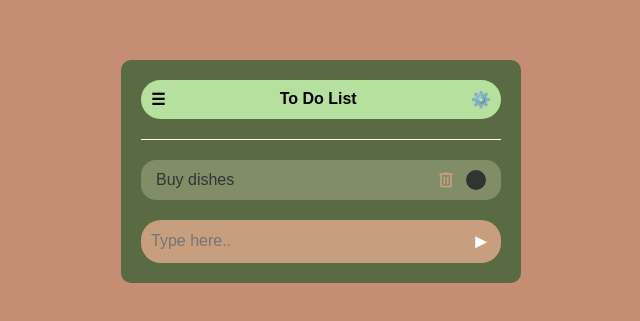
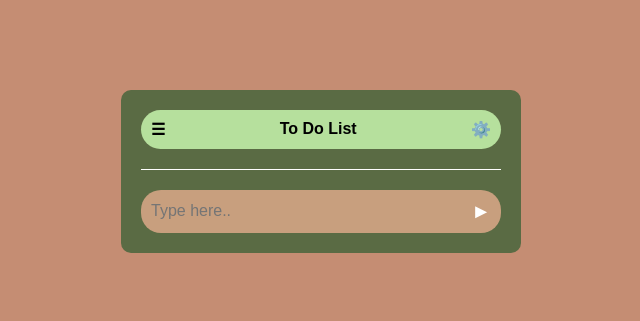
Before and after one commit to AlizaIkram/Todo-App, a plain HTML site: page index.html in a window 1280 px wide. Shown: the part 229-550 px from the top of the page, without its empty margins (319-959 px from the left). Drawn offline with Linux system fonts and the light colour scheme.

Commit message:
Add class complete and incomplete to todo-list

```diff
--- a/index.html
+++ b/index.html
@@ -18,7 +18,7 @@
       </header>
 
       <div class="tasks-container">
-        <ul class="todo-list">
+        <ul class="todo-list incomplete">
           <!-- <li>
             <span contenteditable="false">Maths homework</span>
             <div class="actions">
@@ -33,14 +33,14 @@
       <div class="divider"></div>
 
       <div class="tasks-container">
-        <ul class="todo-list-completed">
-          <li>
+        <ul class="todo-list completed">
+          <!-- <li>
             <span contenteditable="false">Buy dishes</span>
             <div class="actions">
               <img src="assets/delete_24dp_C89F7E_FILL0_wght400_GRAD0_opsz24.svg" alt="delete" class="delete-icon" />
               <div class="checkbox checked"></div>
             </div>
-          </li>
+          </li> -->
         </ul>
       </div>
 
```
